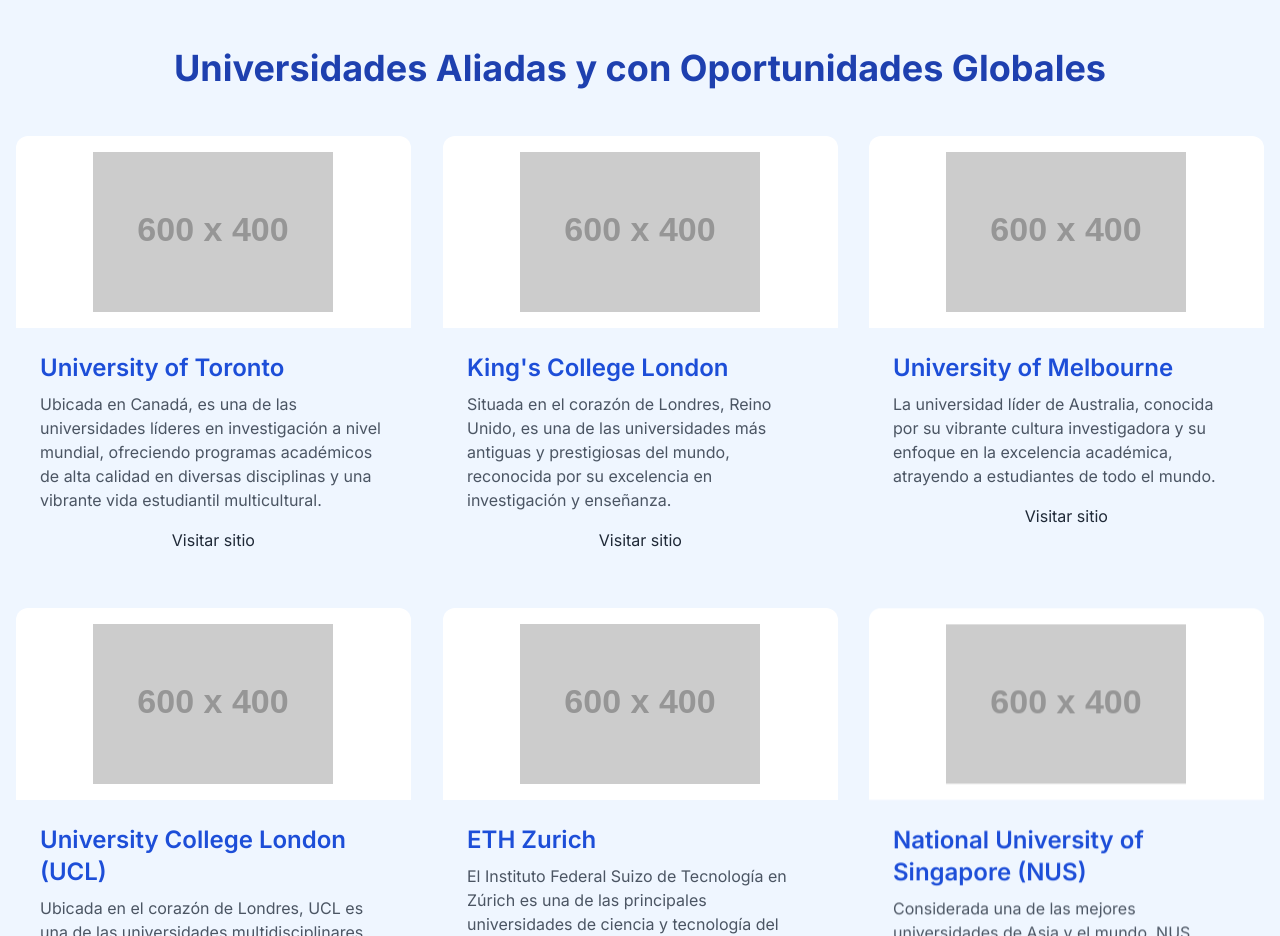
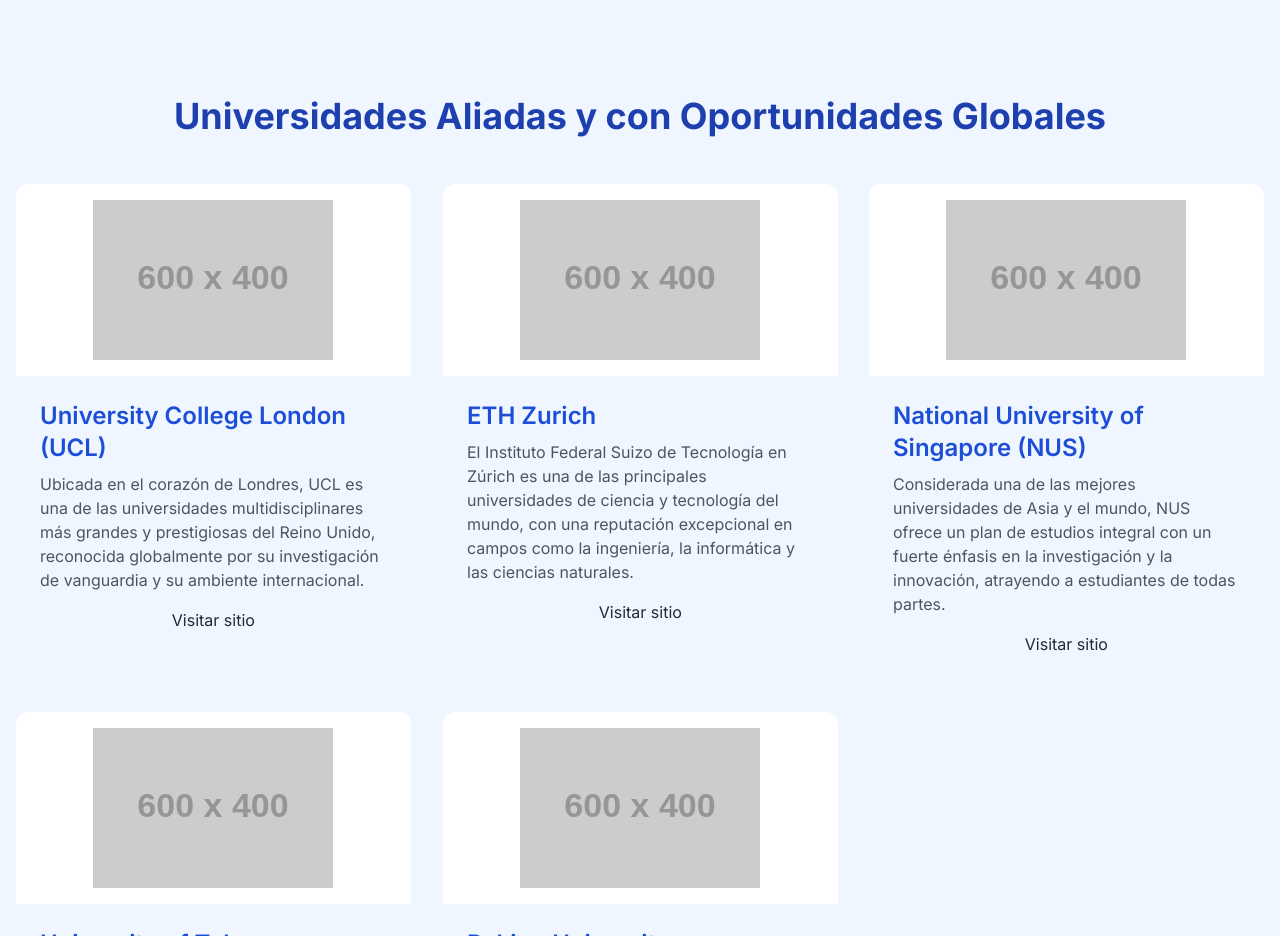
Before and after one commit to Paula99184/Becas-Intellego-Billingual-School, a plain HTML site: page index.html in a window 1280 px wide. Shown: the part 2140-3076 px from the top of the page. Drawn offline with nearby package versions, Linux system fonts and the light colour scheme; placeholder pictures from the web are drawn by us.

Commit message:
Add files via upload

```diff
--- a/index.html
+++ b/index.html
@@ -162,6 +162,7 @@
     </div>
   </section>
 
+  ---
   <section id="experiencias" class="py-16 md:py-24 bg-blue-100 reveal-item">
     <div class="container mx-auto px-4">
       <h2 class="text-4xl font-bold text-center mb-12 text-blue-800">Historias de Éxito: Nuestros Becarios Internacionales</h2>
@@ -194,41 +195,11 @@
     </div>
   </section>
 
-
+  ---
   <section id="universidades" class="bg-blue-50 py-16 md:py-24 reveal-item">
     <div class="container mx-auto px-4">
       <h2 class="text-4xl font-bold text-center mb-12 text-blue-800">Universidades Aliadas y con Oportunidades Globales</h2>
       <div class="grid grid-cols-1 md:grid-cols-2 lg:grid-cols-3 gap-8 card-grid">
-        <div class="col-span-1 reveal-item">
-          <div class="card-custom h-full card-hover-scale">
-            <img src="https://placehold.co/600x400/F2F2F2/333333?text=University+of+Toronto" onerror="this.onerror=null;this.src='https://via.placeholder.com/600x400?text=U+of+T+Logo+No+Disponible';" class="w-full h-48 object-contain rounded-t-xl bg-white p-4" alt="University of Toronto Logo">
-            <div class="p-6">
-              <h5 class="text-2xl font-semibold mb-2 text-blue-700">University of Toronto</h5>
-              <p class="text-gray-600 mb-4">Ubicada en Canadá, es una de las universidades líderes en investigación a nivel mundial, ofreciendo programas académicos de alta calidad en diversas disciplinas y una vibrante vida estudiantil multicultural.</p>
-              <a href="https://www.utoronto.ca/" target="_blank" rel="noopener noreferrer" class="btn-primary-custom w-full text-center block">Visitar sitio</a>
-            </div>
-          </div>
-        </div>
-        <div class="col-span-1 reveal-item">
-          <div class="card-custom h-full card-hover-scale">
-            <img src="https://placehold.co/600x400/F2F2F2/333333?text=King's+College+London" onerror="this.onerror=null;this.src='https://via.placeholder.com/600x400?text=King\'s+College+Logo+No+Disponible';" class="w-full h-48 object-contain rounded-t-xl bg-white p-4" alt="King's College London Logo">
-            <div class="p-6">
-              <h5 class="text-2xl font-semibold mb-2 text-blue-700">King's College London</h5>
-              <p class="text-gray-600 mb-4">Situada en el corazón de Londres, Reino Unido, es una de las universidades más antiguas y prestigiosas del mundo, reconocida por su excelencia en investigación y enseñanza.</p>
-              <a href="https://www.kcl.ac.uk/" target="_blank" rel="noopener noreferrer" class="btn-primary-custom w-full text-center block">Visitar sitio</a>
-            </div>
-          </div>
-        </div>
-        <div class="col-span-1 reveal-item">
-          <div class="card-custom h-full card-hover-scale">
-            <img src="https://placehold.co/600x400/F2F2F2/333333?text=University+of+Melbourne" onerror="this.onerror=null;this.src='https://via.placeholder.com/600x400?text=U+Melbourne+Logo+No+Disponible';" class="w-full h-48 object-contain rounded-t-xl bg-white p-4" alt="University of Melbourne Logo">
-            <div class="p-6">
-              <h5 class="text-2xl font-semibold mb-2 text-blue-700">University of Melbourne</h5>
-              <p class="text-gray-600 mb-4">La universidad líder de Australia, conocida por su vibrante cultura investigadora y su enfoque en la excelencia académica, atrayendo a estudiantes de todo el mundo.</p>
-              <a href="https://www.unimelb.edu.au/" target="_blank" rel="noopener noreferrer" class="btn-primary-custom w-full text-center block">Visitar sitio</a>
-            </div>
-          </div>
-        </div>
         <div class="col-span-1 reveal-item">
             <div class="card-custom h-full card-hover-scale">
                 <img src="https://placehold.co/600x400/F2F2F2/333333?text=UCL" onerror="this.onerror=null;this.src='https://via.placeholder.com/600x400?text=UCL+Logo+No+Disponible';" class="w-full h-48 object-contain rounded-t-xl bg-white p-4" alt="UCL Logo">
```
